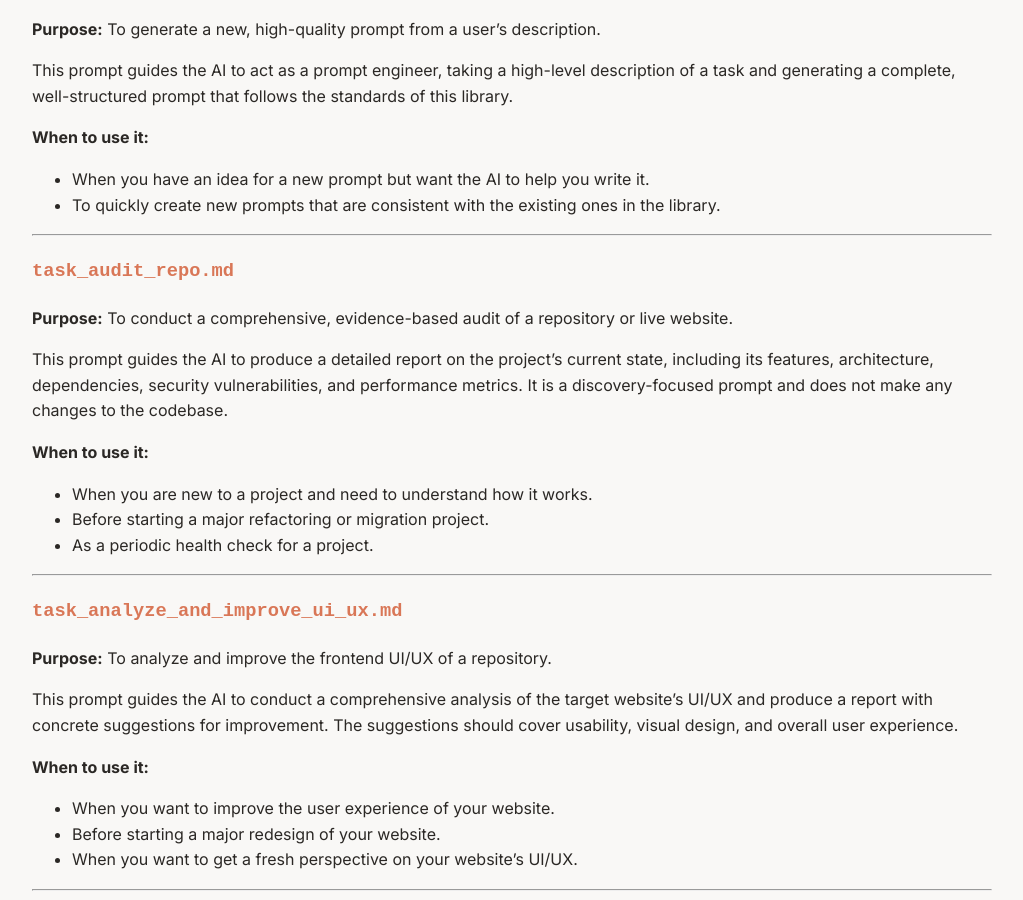
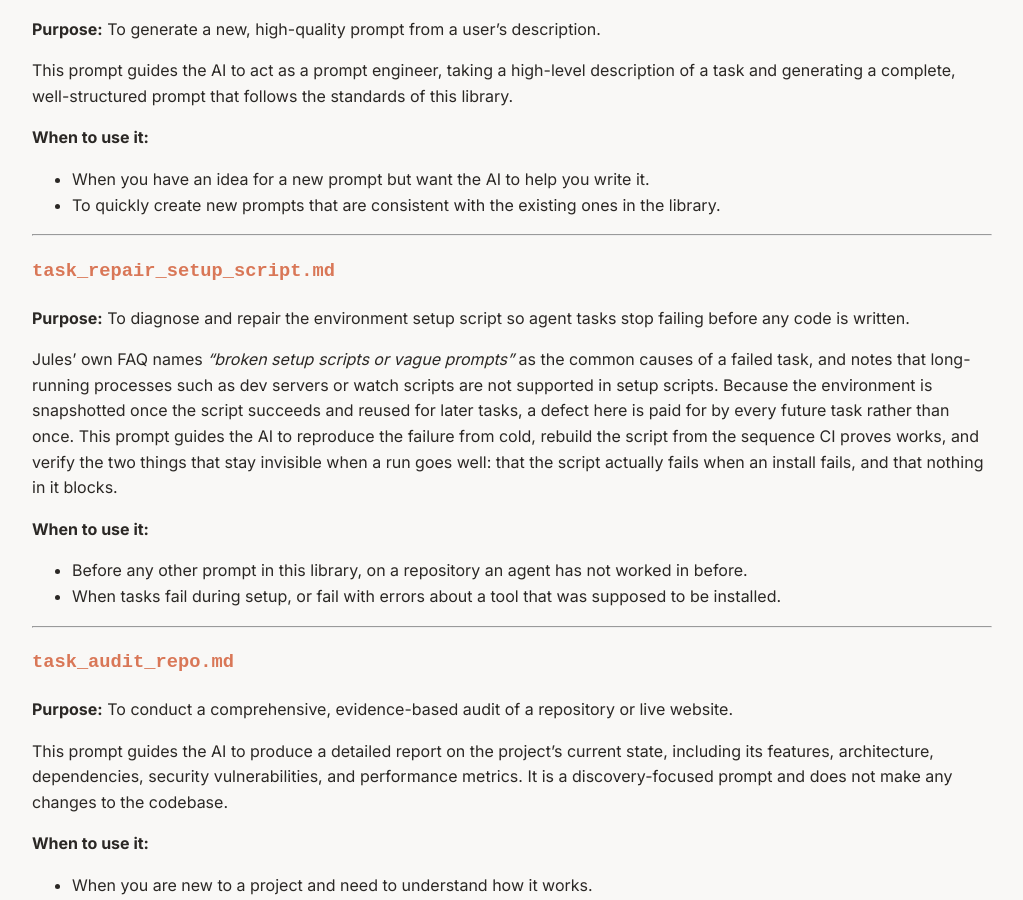
Before and after one commit to melbinjp/jules-prompts, a Jekyll site: the page built from PROMPTS_GUIDE.md, in a window 1280 px wide and 900 px high, scrolled down 525 px. Shown: the whole window, without its empty margins (128-1151 px from the left). Built offline with Jekyll 4.4.1, drawn with Linux system fonts in a browser that asks for light colours; some of the changed text lies outside the part shown.

Commit message:
Add a prompt for the failure Google's own FAQ names first (#27)
Jules' FAQ names "broken setup scripts or vague prompts" as the common causes
of a failed task, and states that "Long-running processes like dev servers or
watch scripts aren't currently supported in setup scripts". Nothing in this
library addressed either one: all eleven existing prompts assume the agent can
already install dependencies and run the tests.

Because the environment is snapshotted once setup succeeds and reused for later
tasks from the same repository, a defect there is not paid for once. It is paid
for by every future task, which is why this goes first in the workflow rather
than alongside the others.

The prompt asks for the two checks that stay invisible when a run goes well:
that the script actually exits non-zero when a required install fails, and that
no command in it blocks.

workflow.json and PROMPTS_GUIDE.md are updated in the same commit so the
sequence, the guide and the prompt set cannot disagree.

```diff
--- a/PROMPTS_GUIDE.md
+++ b/PROMPTS_GUIDE.md
@@ -22,6 +22,17 @@ This prompt guides the AI to act as a prompt engineer, taking a high-level descr
 **When to use it:**
 *   When you have an idea for a new prompt but want the AI to help you write it.
 *   To quickly create new prompts that are consistent with the existing ones in the library.
+
+---
+
+### [`task_repair_setup_script.md`]({% link _prompts/task_repair_setup_script.md %})
+**Purpose:** To diagnose and repair the environment setup script so agent tasks stop failing before any code is written.
+
+Jules' own FAQ names *"broken setup scripts or vague prompts"* as the common causes of a failed task, and notes that long-running processes such as dev servers or watch scripts are not supported in setup scripts. Because the environment is snapshotted once the script succeeds and reused for later tasks, a defect here is paid for by every future task rather than once. This prompt guides the AI to reproduce the failure from cold, rebuild the script from the sequence CI proves works, and verify the two things that stay invisible when a run goes well: that the script actually fails when an install fails, and that nothing in it blocks.
+
+**When to use it:**
+*   Before any other prompt in this library, on a repository an agent has not worked in before.
+*   When tasks fail during setup, or fail with errors about a tool that was supposed to be installed.
 
 ---
 
@@ -118,22 +129,27 @@ This prompt is designed for situations where the content and structure of a repo
 
 The prompts in this library are designed to be complementary and can be used together in a logical sequence. Here is a recommended workflow for taking a new or unmaintained project toward a more maintainable, verifiable state:
 
-1.  **Audit the repository.**
+1.  **Repair the environment setup script.**
+    *   **Prompt:** `task_repair_setup_script.md`
+    *   **Goal:** To make the repository reliably usable by an agent at all.
+    *   **Outcome:** Dependencies install from cold and the test suite runs to completion, so every later step has a working baseline instead of an assumed one.
+
+2.  **Audit the repository.**
     *   **Prompt:** `task_audit_repo.md`
     *   **Goal:** To get a deep understanding of the project's current state.
     *   **Outcome:** A comprehensive audit report that will inform the next steps.
 
-2.  **Harden the repository.**
+3.  **Harden the repository.**
     *   **Prompt:** `task_harden_repo_initial.md`
     *   **Goal:** To set up a modern CI/CD pipeline and testing infrastructure.
     *   **Outcome:** A repository with automated checks for quality, performance, and accessibility.
 
-3.  **Fix and refine the codebase.**
+4.  **Fix and refine the codebase.**
     *   **Prompt:** `task_fix_and_refine.md`
     *   **Goal:** To address any bugs or architectural issues found in the audit.
     *   **Outcome:** A robust, reliable, and well-documented codebase.
 
-4.  **Perform ongoing maintenance.**
+5.  **Perform ongoing maintenance.**
     *   **Prompts:** `task_harden_repo_iterative.md` and `task_update_dependencies.md`
     *   **Goal:** To keep the project in a good state over time.
     *   **Outcome:** A project that is continuously improved and kept up-to-date.
```
Also changed, not shown: _prompts/task_repair_setup_script.md (added, +61 -0 lines), workflow.json (+11 -3 lines).
